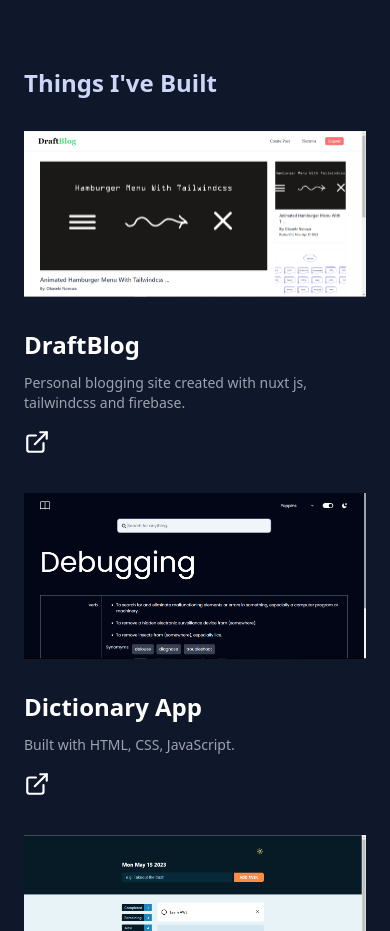
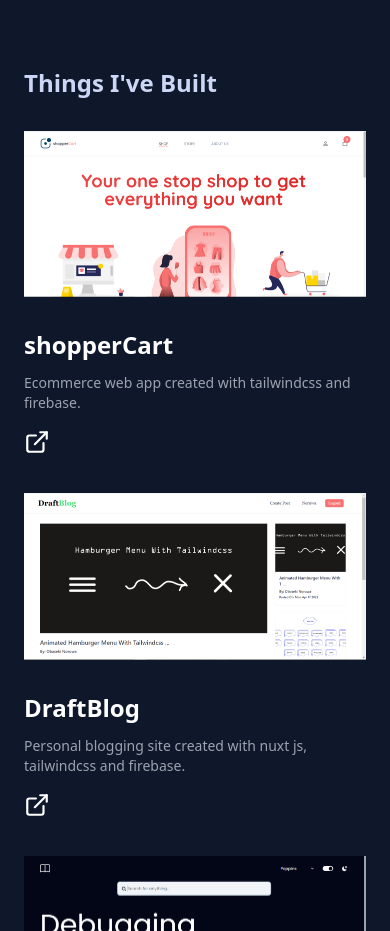
Before and after one commit to noruwa03/Portfolio, a React (Vite) app: page / in a window 390 px wide. Shown: the part 3360-4291 px from the top of the page. Built offline with nearby package versions, Linux system fonts and the light colour scheme.

Commit message:
shoppercart image change

```diff
--- a/src/App.tsx
+++ b/src/App.tsx
@@ -3,7 +3,7 @@
 import MyImage from "./assets/images/Obaseki_Noruwa.jpg";
 import Haraka from "./assets/images/haraka.png";
 import Ecolabz from "./assets/images/ecolabz.png";
-// import ShopperCart from "./assets/images/shoppercart.png";
+import ShopperCart from "./assets/images/shoppercart.png";
 import DraftBlog from "./assets/images/draft_blog.png"
 import DictionaryApp from "./assets/images/dictionary_app.png"
 import TodoApp from "./assets/images/todo_app.png";
@@ -729,7 +729,7 @@
             Things I've Built
           </h1>
           <div className="grid sm:grid-cols-8 grid-cols-4 gap-x-8 lg:gap-y-20 gap-y-8 items-center">
-            {/* <div className="sm:col-span-6 col-span-4">
+            <div className="sm:col-span-6 col-span-4">
               <img src={ShopperCart} alt="ShopperCart" />
             </div>
             <div className="sm:col-span-2 col-span-4">
@@ -766,7 +766,7 @@
                   </svg>
                 </a>
               </div>
-            </div> */}
+            </div>
 
             <div className="sm:col-span-6 col-span-4">
               <img src={DraftBlog} alt="DraftBlog" />
```
